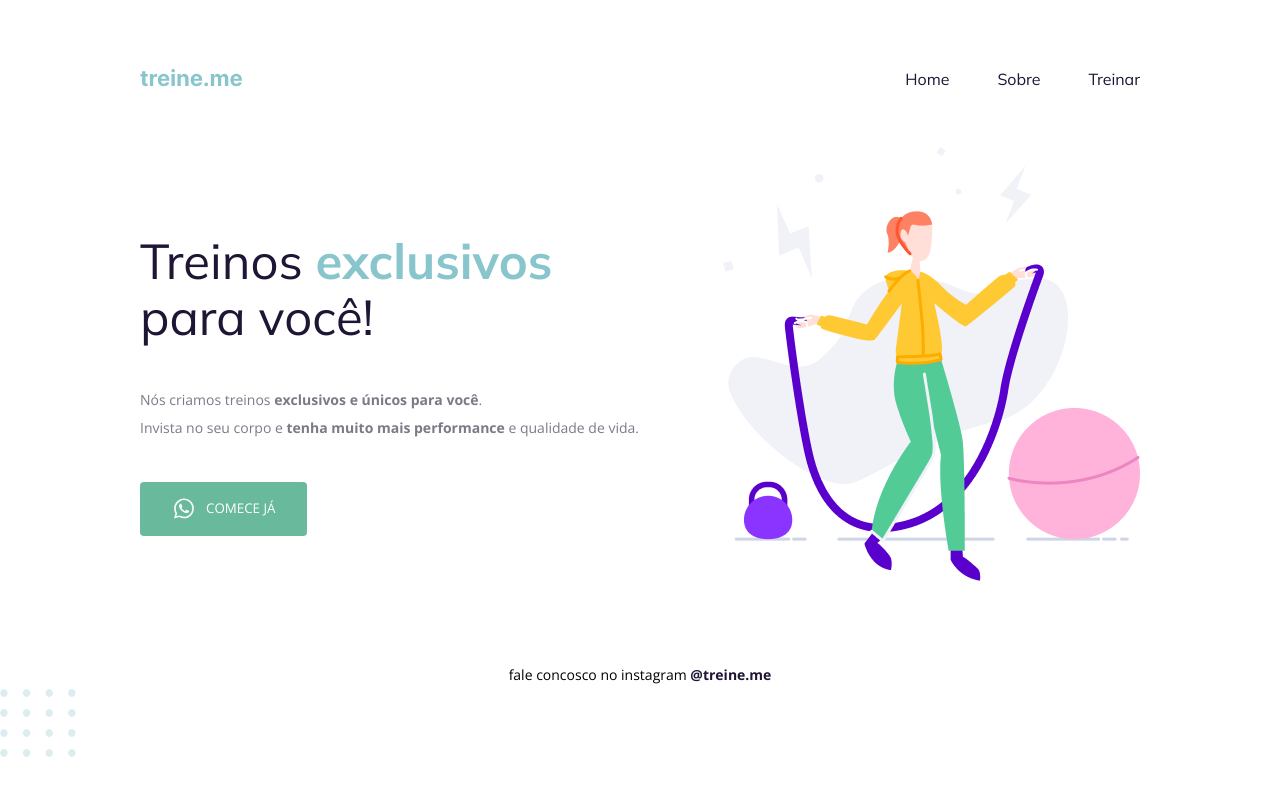
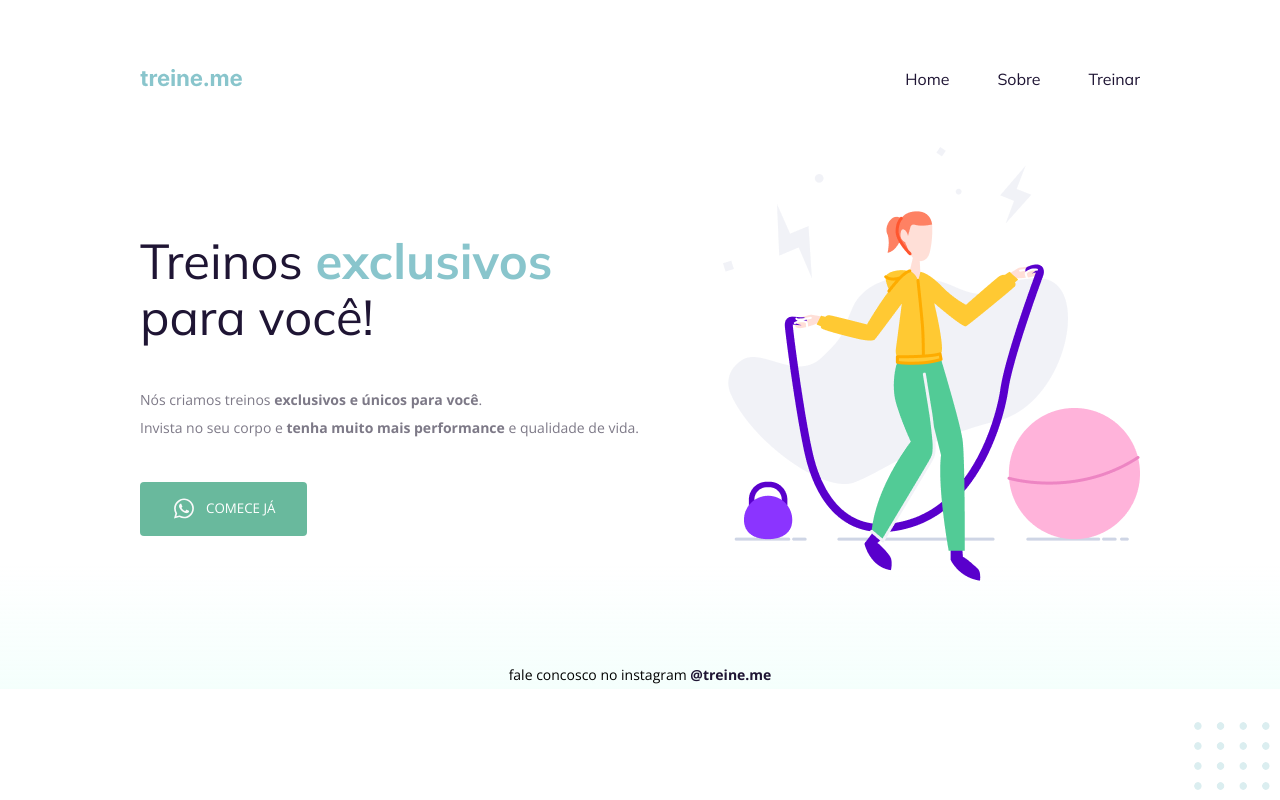
Before and after one commit to thiagobuenos/Introducao_HTML_CSS_projeto02, a plain HTML site: page index.html in a window 1280 px wide. Drawn offline with nearby package versions, Linux system fonts and the light colour scheme.

Commit message:
chore: Background

```diff
--- a/index.html
+++ b/index.html
@@ -45,7 +45,7 @@
        <a href="https://instagram.com/thiagoy1" target="_blank">@treine.me</a>
     </footer>
   </div>
-  <img src="images/balls-decoration.svg" alt="bolinhas verdes decorativas no canto inferior direito da página">
+  <img id="balls" src="images/balls-decoration.svg" alt="bolinhas verdes decorativas no canto inferior direito da página">
 
 </body>
 </html>
--- a/style.css
+++ b/style.css
@@ -2,8 +2,9 @@ body {
   margin: 0;
 
   font-family: 'Open Sans', sans-serif;
+
+  background: linear-gradient(180deg, rgba(227, 255, 248, 0) 82.08%, rgba(227, 255, 248, 0.38) 100%);
 }
-
 .page {
   width: 1000px;
   margin: 65px auto 0;
@@ -100,3 +101,9 @@ footer {
 footer a {
   font-weight: bold;
 }
+
+#balls {
+  position: fixed;
+  bottom: 0;
+  right: 0;
+}
```
